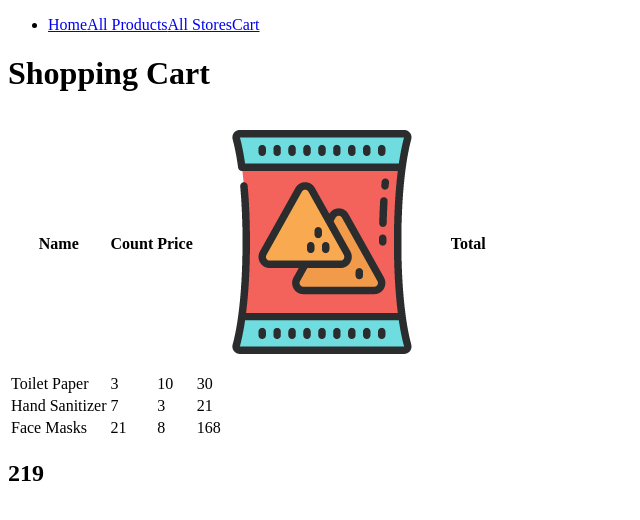
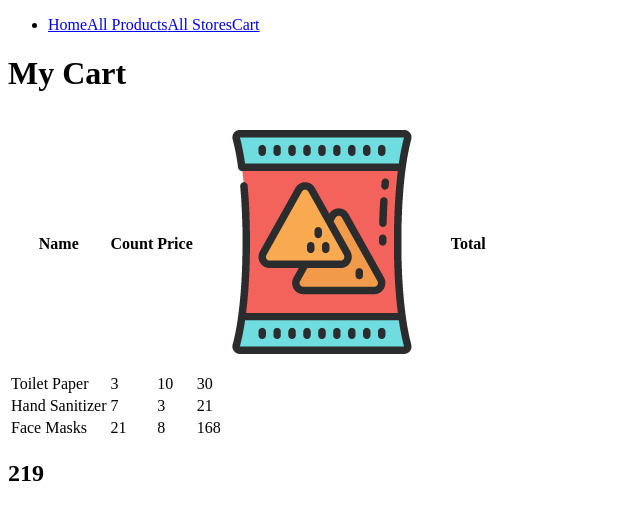
Before and after one commit to cooperama/tptracker, a React (Create React App) app in the folder tp-client/: page /cart in a window 1280 px wide. Shown: the top 520 px of the page, without its empty margins (0-640 px from the left). Built offline with nearby package versions, Linux system fonts and the light colour scheme.

Commit message:
started on product thumbnails

```diff
--- a/tp-client/src/App.css
+++ b/tp-client/src/App.css
@@ -7,3 +7,15 @@
   width: 100%;
   /* width: 50px; */
 }
+
+
+/* Product List/thumbnail */
+.productThumbnail {
+  display: flex;
+  flex-direction: row;
+  justify-content: space-evenly;
+}
+
+.productThumbnailImg {
+  background-color: #89ddff;
+}
--- a/tp-client/src/pages/Cart.js
+++ b/tp-client/src/pages/Cart.js
@@ -4,7 +4,7 @@ import Chips from '../images/Chips.png';
 
 function Header(props) {
   return (
-    <h1>Shopping Cart</h1>
+    <h1>My Cart</h1>
   )
 }
 
```
Also changed, not shown: 1 other file (tests, documents, lock files or other folders).
